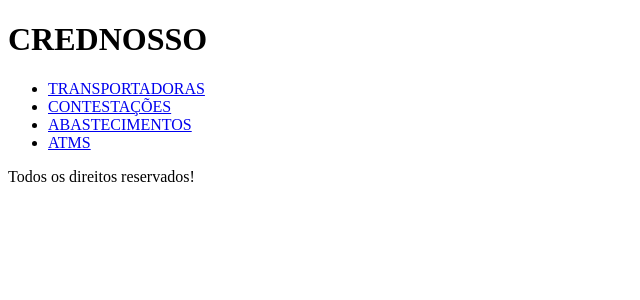
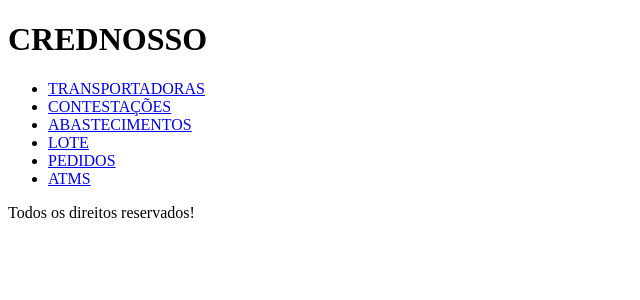
Before and after one commit to Zhody/crednosso1, a PHP site: page / in a window 1280 px wide. Shown: the top 300 px of the page, without its empty margins (0-640 px from the left). Run offline with PHP 8.4, Linux system fonts and the light colour scheme; data that the repository does not hold is empty.

Commit message:
Subindo arquivos de js e css

```diff
--- a/src/views/partials/footer.php
+++ b/src/views/partials/footer.php
@@ -1,5 +1,6 @@
     <footer>
         Todos os direitos reservados!
     </footer>
+    <script type="text/javascript" src="<?php echo $base; ?>/assets/js/javascript.js"></script>
     </body>
 </html>
--- a/src/views/partials/header.php
+++ b/src/views/partials/header.php
@@ -5,6 +5,7 @@
         <meta http-equiv="X-UA-Compatible" content="IE=edge">
         <meta name="viewport" content="width=device-width, initial-scale=1.0">
         <title>Document</title>
+        <link rel="stylesheet" type="text/css" href="<?php echo $base; ?>/assets/css/styles.css" media="screen" />
     </head>
     <body>
         <div>
@@ -13,6 +14,8 @@
             <li><a href="<?php echo $base; ?>/shipping">TRANSPORTADORAS</a></li>
             <li><a href="<?php echo $base; ?>/contestation">CONTESTAÇÕES</a></li>
             <li><a href="<?php echo $base; ?>/supplie">ABASTECIMENTOS</a></li>
+            <li><a href="<?php echo $base; ?>/batch">LOTE</a></li>
+            <li><a href="<?php echo $base; ?>/request">PEDIDOS</a></li>
             <li><a href="<?php echo $base; ?>/atm">ATMS</a></li>
         </ul>
     </div>
```
Also changed, not shown: public/assets/css/styles.css (added), public/assets/js/javascript.js (added), 1 other file.
